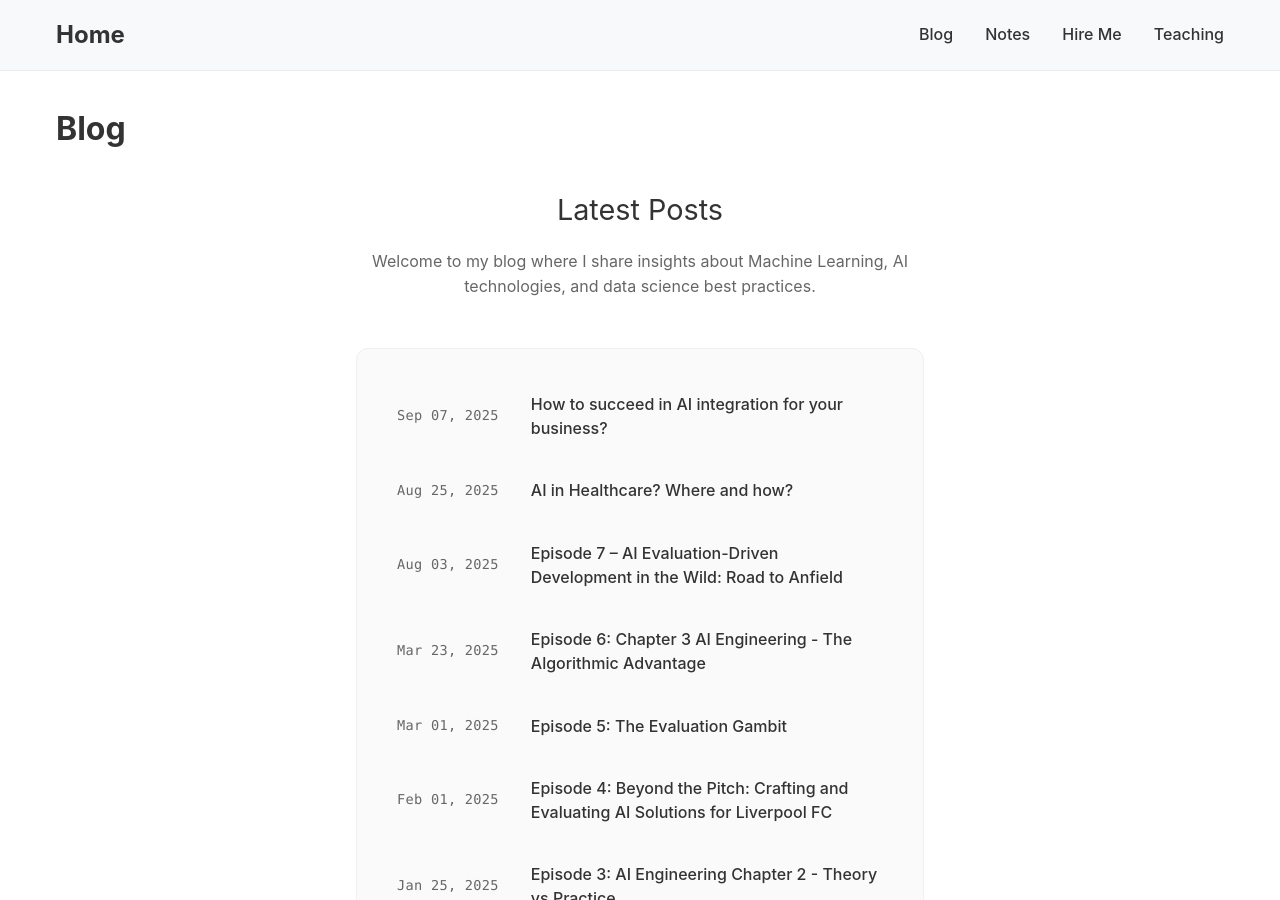
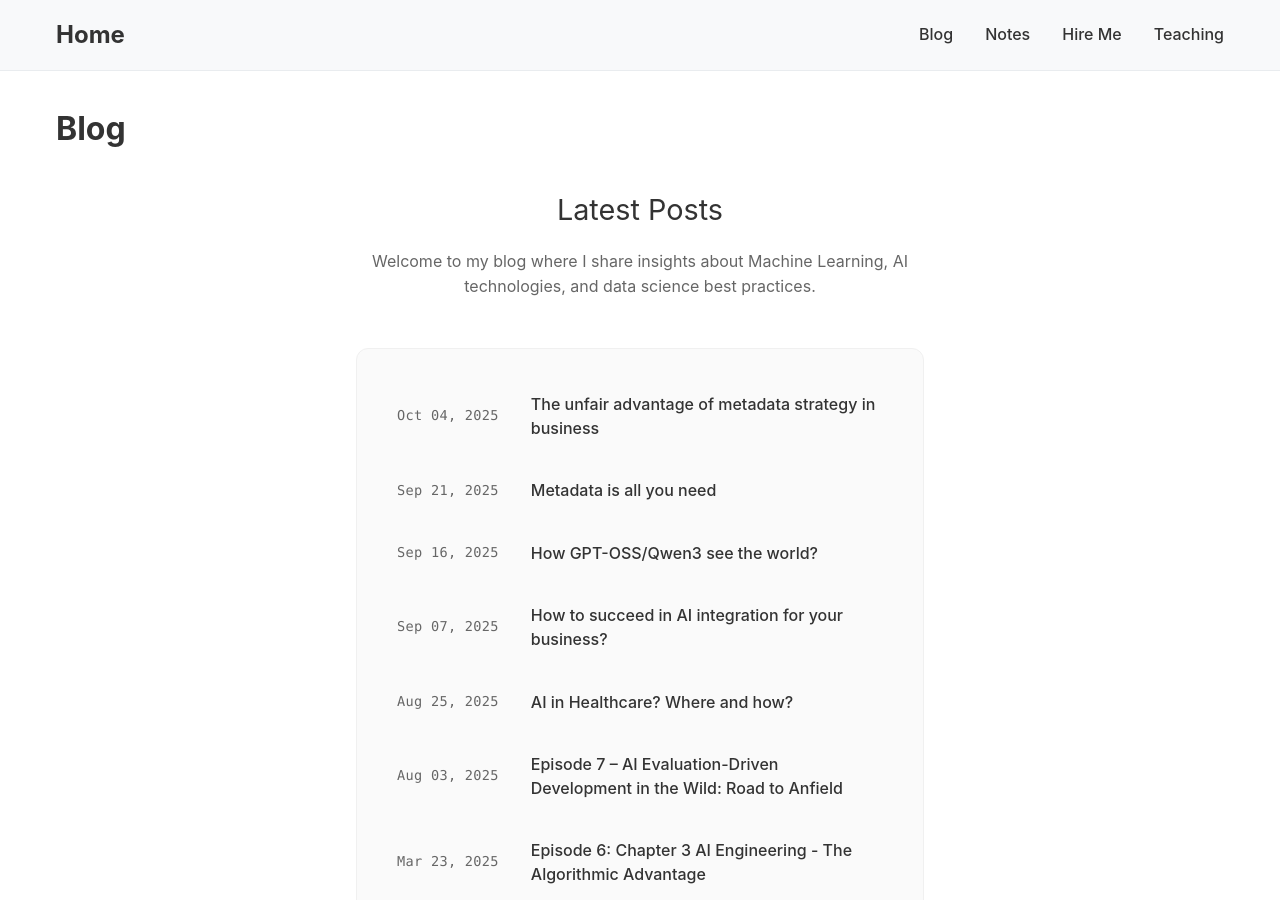
Before and after one commit to sotoblanco/blog, a Jekyll site: the page built from docs/blog.md, in a window 1280 px wide and 900 px high. Built offline with Jekyll 4.4.1, drawn with Linux system fonts in a browser that asks for light colours.

Commit message:
add recent blog post

```diff
--- a/docs/_config.yml
+++ b/docs/_config.yml
@@ -40,6 +40,18 @@ defaults:
 
 # External posts configuration
 external_posts:
+
+  - title: "The unfair advantage of metadata strategy in business"
+    date: 2025-10-04
+    external_url: "https://pastorsoto.substack.com/p/the-unfair-advantage-of-metadata?r=1nw8wu"
+
+  - title: "Metadata is all you need"
+    date: 2025-09-21
+    external_url: "https://pastorsoto.substack.com/p/metadata-is-all-you-need?r=1nw8wu"
+
+  - title: "How GPT-OSS/Qwen3 see the world?"
+    date: 2025-09-16
+    external_url: "https://pastorsoto.substack.com/p/how-gpt-ossqwen3-see-the-world?r=1nw8wu"
 
   - title: "How to succeed in AI integration for your business?"
     date: 2025-09-07
```
